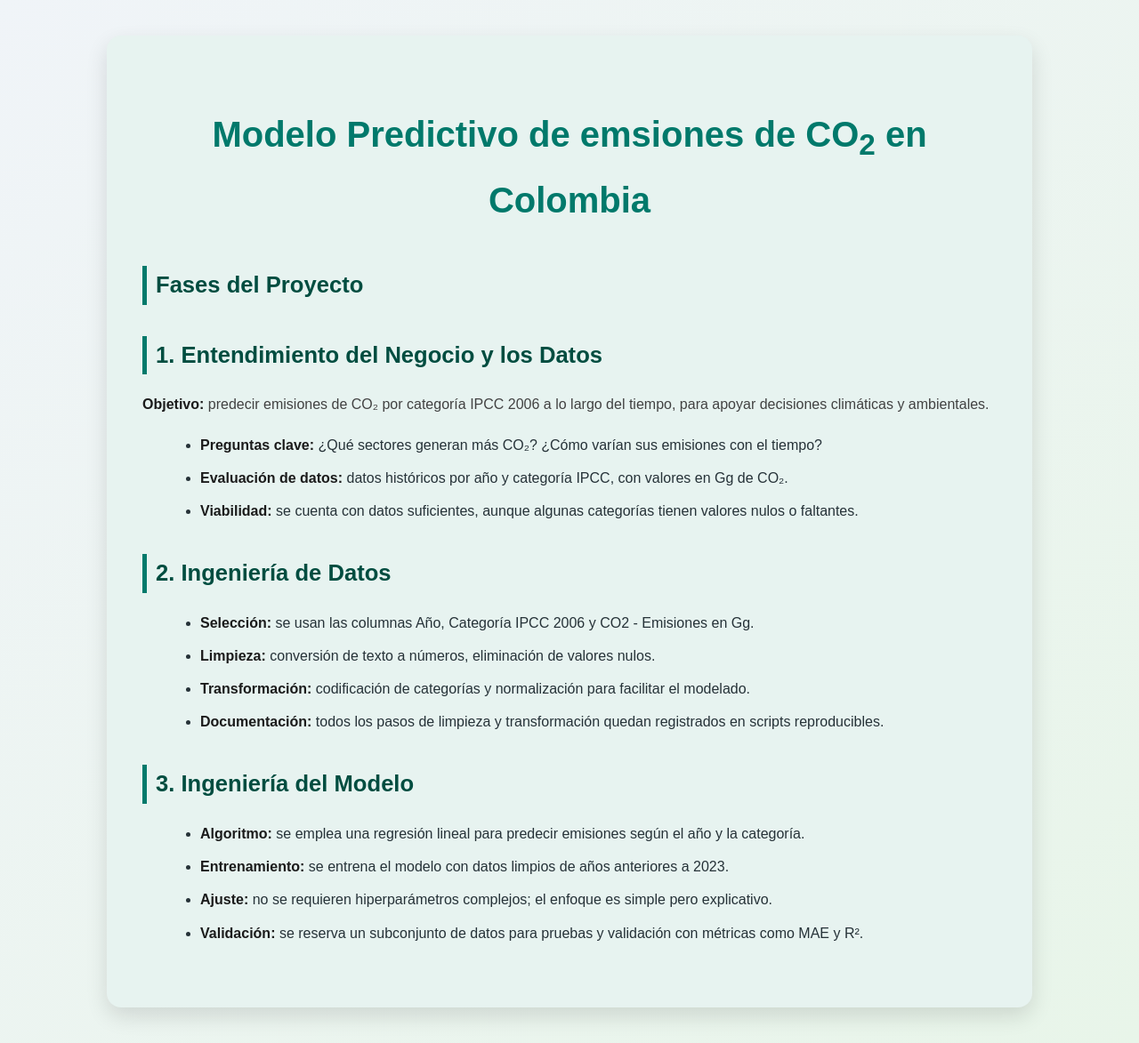
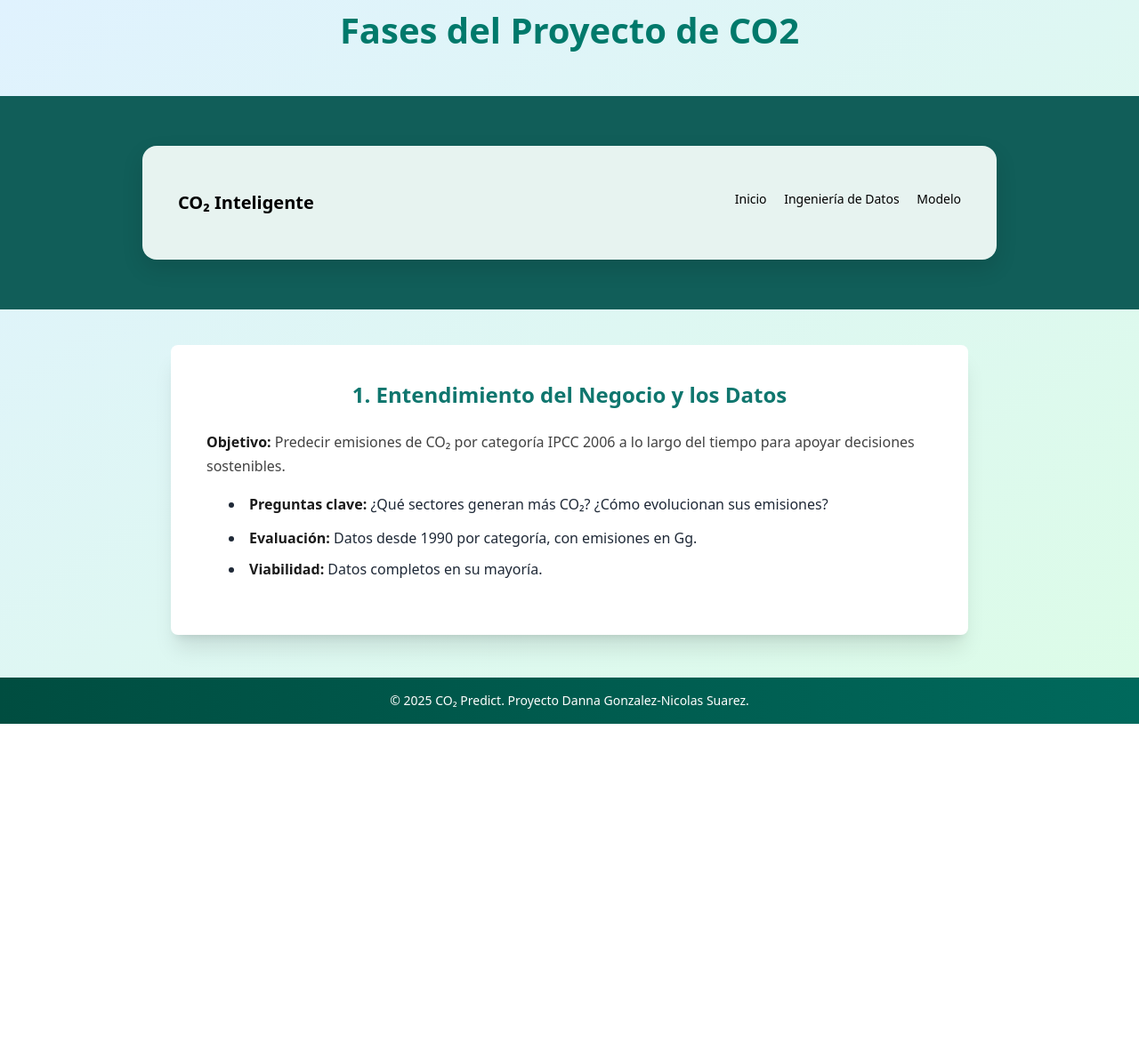
Before and after one commit to nsuarezr1/ProyectoMachine, a Flask app: page / in a window 1280 px wide. Shown: the whole page at 89% size. After the commit the page ends 814 px from the top, so only its background shows below. Run offline with Flask 3, Linux system fonts and the light colour scheme; some libraries are stand-ins or nearby versions.

Commit message:
Cambios de estilos

```diff
--- a/app.py
+++ b/app.py
@@ -1,5 +1,5 @@
 from flask import Flask, render_template, request
-import regex as re # pip install regex
+import regex as re
 from datetime import datetime
 import LinearRegresssion
 
@@ -8,8 +8,17 @@ app = Flask(__name__)
 modelo_path = "modelo_emisiones.pkl"
 
 @app.route("/")
-def index():
-    return render_template("home.html")
+def inicio():
+    return render_template("inicio.html")
+
+@app.route("/ingenieria-datos")
+def ingenieria_datos():
+    return render_template("ingenieria_datos.html")
+
+@app.route("/ingenieria-modelo")
+def ingenieria_modelo():
+    return render_template("ingenieria_modelo.html")
+
 
 @app.route("/predecir", methods=["POST"])
 def predecir():
--- a/static/css/styles.css
+++ b/static/css/styles.css
@@ -8,7 +8,7 @@ body {
 .container {
     max-width: 500px;
     margin: 60px auto;
-    background-color: #cbf4e2;
+    background-color: #656c69;
     border-radius: 15px;
     box-shadow: 0 12px 24px rgba(0, 0, 0, 0.15);
     padding: 40px 30px;
@@ -77,3 +77,31 @@ button:hover {
     color: #00695c;
     font-size: 1.1em;
 }
+/* Suaviza las transiciones entre páginas o elementos */
+* {
+    transition: all 0.3s ease-in-out;
+}
+
+/* Estilo personalizado para botones de descarga o acción */
+.btn-primary {
+    @apply bg-teal-700 text-white px-6 py-3 rounded-md shadow-md hover:bg-teal-900 font-semibold;
+}
+
+/* Personalización para íconos o contenedores destacados */
+.box-shadow-custom {
+    box-shadow: 0 6px 16px rgba(0, 0, 0, 0.12);
+    border-radius: 10px;
+}
+
+/* Mejoras al pie de página */
+footer {
+    background: linear-gradient(to right, #004d40, #00695c);
+    color: rgb(13, 13, 13);
+    font-size: 0.9em;
+}
+
+/* Texto más sutil o aclaratorio */
+.text-muted {
+    color: #000000;
+    font-size: 0.875rem;
+}
--- a/templates/home.html
+++ /dev/null
@@ -1,40 +0,0 @@
-<!DOCTYPE html>
-<html lang="es">
-<head>
-    <meta charset="UTF-8">
-    <title>Fases CRISP-ML - Emisiones CO₂</title>
-    <link rel="stylesheet" href="{{ url_for('static', filename='../static/css/negocio.css') }}">
-
-
-</head>
-<body>
-    <div class="container">
-        <h1>Modelo Predictivo de emsiones de CO<sub>2</sub> en Colombia</h1>
-
-        <h2>Fases del Proyecto</h2>
-        <h2>1. Entendimiento del Negocio y los Datos</h2>
-        <p><strong>Objetivo:</strong> predecir emisiones de CO₂ por categoría IPCC 2006 a lo largo del tiempo, para apoyar decisiones climáticas y ambientales.</p>
-        <ul>
-            <li><strong>Preguntas clave:</strong> ¿Qué sectores generan más CO₂? ¿Cómo varían sus emisiones con el tiempo?</li>
-            <li><strong>Evaluación de datos:</strong> datos históricos por año y categoría IPCC, con valores en Gg de CO₂.</li>
-            <li><strong>Viabilidad:</strong> se cuenta con datos suficientes, aunque algunas categorías tienen valores nulos o faltantes.</li>
-        </ul>
-
-        <h2>2. Ingeniería de Datos</h2>
-        <ul>
-            <li><strong>Selección:</strong> se usan las columnas Año, Categoría IPCC 2006 y CO2 - Emisiones en Gg.</li>
-            <li><strong>Limpieza:</strong> conversión de texto a números, eliminación de valores nulos.</li>
-            <li><strong>Transformación:</strong> codificación de categorías y normalización para facilitar el modelado.</li>
-            <li><strong>Documentación:</strong> todos los pasos de limpieza y transformación quedan registrados en scripts reproducibles.</li>
-        </ul>
-
-        <h2>3. Ingeniería del Modelo</h2>
-        <ul>
-            <li><strong>Algoritmo:</strong> se emplea una regresión lineal para predecir emisiones según el año y la categoría.</li>
-            <li><strong>Entrenamiento:</strong> se entrena el modelo con datos limpios de años anteriores a 2023.</li>
-            <li><strong>Ajuste:</strong> no se requieren hiperparámetros complejos; el enfoque es simple pero explicativo.</li>
-            <li><strong>Validación:</strong> se reserva un subconjunto de datos para pruebas y validación con métricas como MAE y R².</li>
-        </ul>
-    </div>
-</body>
-</html>
--- /dev/null
+++ b/templates/inicio.html
@@ -0,0 +1,41 @@
+<!DOCTYPE html>
+<html lang="es">
+<head>
+    <meta charset="UTF-8">
+
+    <h1>Fases del Proyecto de CO2</h1>
+    <link rel="stylesheet" href="{{ url_for('static', filename='../static/css/styles.css') }}">
+    <link rel="stylesheet" href="{{ url_for('static', filename='../static/css/negocio.css') }}">
+    <script src="https://cdn.tailwindcss.com"></script>
+</head>
+<body class="bg-gradient-to-br from-sky-100 to-green-100 font-sans text-gray-800">
+
+    <!-- NAV -->
+    <nav class="bg-teal-800 text-black p-4">
+        <div class="container mx-auto flex justify-between">
+            <span class="font-semibold text-xl"><i class="fas fa-leaf"></i> CO₂ Inteligente</span>
+            <div class="space-x-4 text-sm">
+                <a href="/" class="hover:text-teal-200">Inicio</a>
+                <a href="/ingenieria-datos" class="hover:text-teal-200">Ingeniería de Datos</a>
+                <a href="/ingenieria-modelo" class="hover:text-teal-200">Modelo</a>
+            </div>
+        </div>
+    </nav>
+
+    <!-- CONTENIDO -->
+    <main class="max-w-4xl mx-auto bg-white shadow-xl rounded-lg p-10 mt-10">
+        <h1 class="text-2xl font-bold text-teal-700 mb-6">1. Entendimiento del Negocio y los Datos</h1>
+        <p class="mb-4"><strong>Objetivo:</strong> Predecir emisiones de CO₂ por categoría IPCC 2006 a lo largo del tiempo para apoyar decisiones sostenibles.</p>
+        <ul class="list-disc list-inside space-y-2">
+            <li><strong>Preguntas clave:</strong> ¿Qué sectores generan más CO₂? ¿Cómo evolucionan sus emisiones?</li>
+            <li><strong>Evaluación:</strong> Datos desde 1990 por categoría, con emisiones en Gg.</li>
+            <li><strong>Viabilidad:</strong> Datos completos en su mayoría.</li>
+        </ul>
+    </main>
+
+    <!-- FOOTER -->
+    <footer class="bg-teal-800 text-white text-center py-4 mt-12 text-sm">
+        © 2025 CO₂ Predict. Proyecto Danna Gonzalez-Nicolas Suarez.
+    </footer>
+</body>
+</html>
```
Also changed, not shown: templates/ingenieria_datos.html (added, +37 -0 lines), templates/ingenieria_modelo.html (added, +36 -0 lines).
